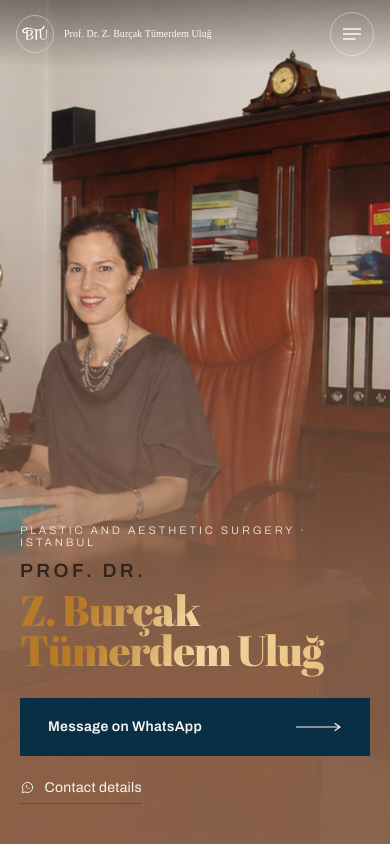
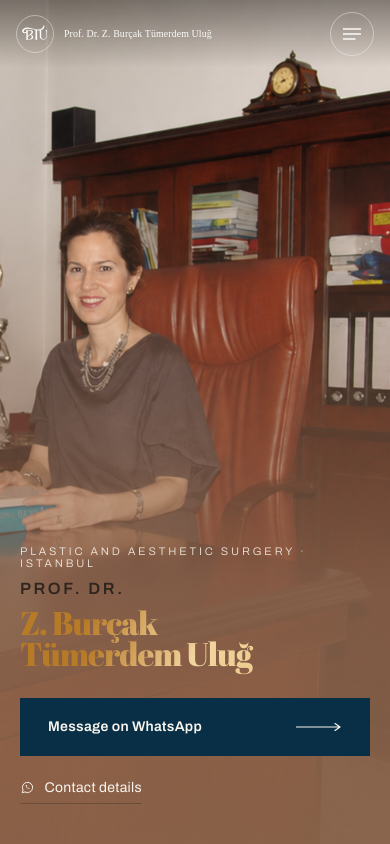
Before and after one commit to DorukUlug00/burcak-ulug-website, a Next.js app: page /en in a window 390 px wide. Shown: the top 844 px of the page. Built offline with nearby package versions, Linux system fonts and the light colour scheme.

Commit message:
Font size of hero in mobile

```diff
--- a/components/Hero/Hero.module.css
+++ b/components/Hero/Hero.module.css
@@ -294,3 +294,29 @@
     transition: none !important;
   }
 }
+
+/* ---------------- mobil punto ---------------- */
+
+@media (max-width: 640px) {
+  .name {
+    font-size: clamp(2rem, 9vw, 2.9rem);
+    letter-spacing: -0.03em;
+  }
+
+  .namePrefix {
+    font-size: clamp(0.95rem, 4.2vw, 1.15rem);
+    letter-spacing: 0.16em;
+  }
+}
+
+@media (max-width: 400px) {
+  .name {
+    font-size: clamp(1.7rem, 8.4vw, 2.1rem);
+  }
+
+  /* Çok dar ekranda tek satıra sığdırmakta ısrar etmek
+     taşmaya yol açıyor; soyadı bölünebilsin. */
+  .nameLine {
+    white-space: normal;
+  }
+}
```
